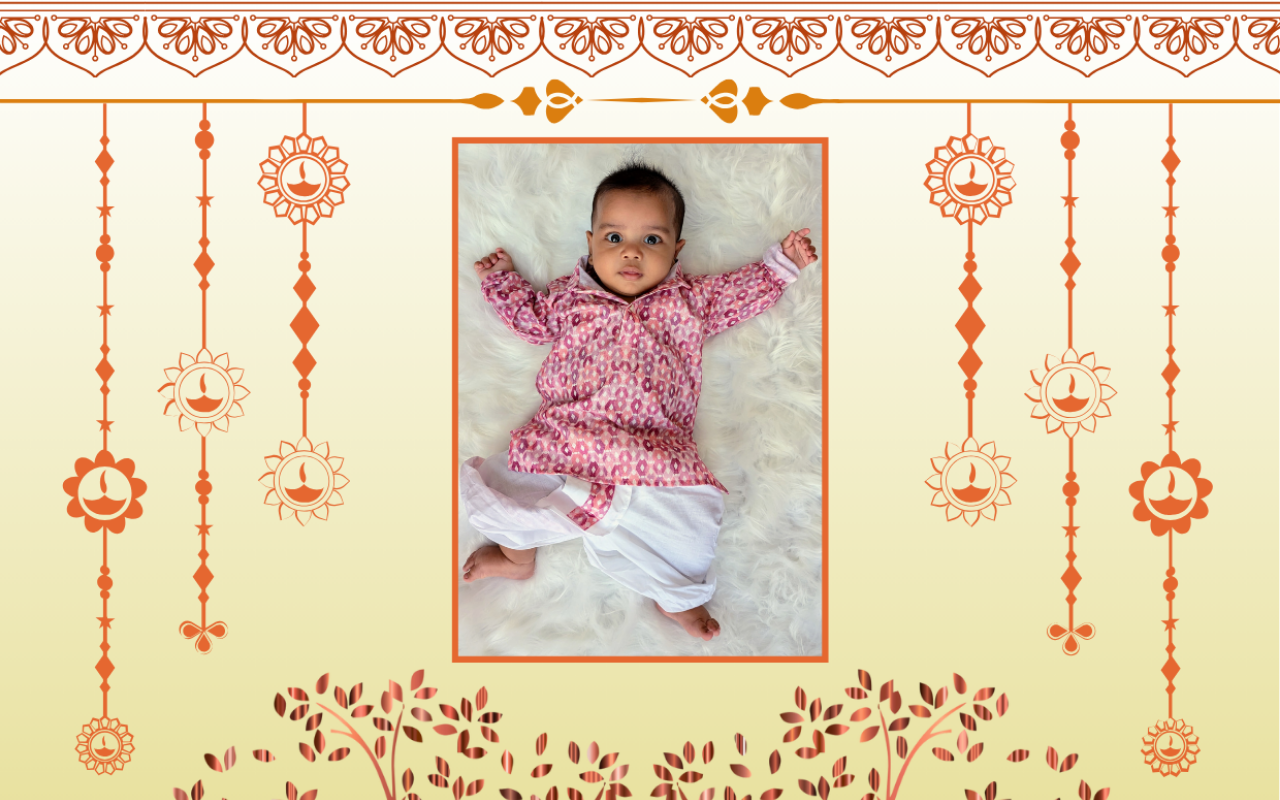
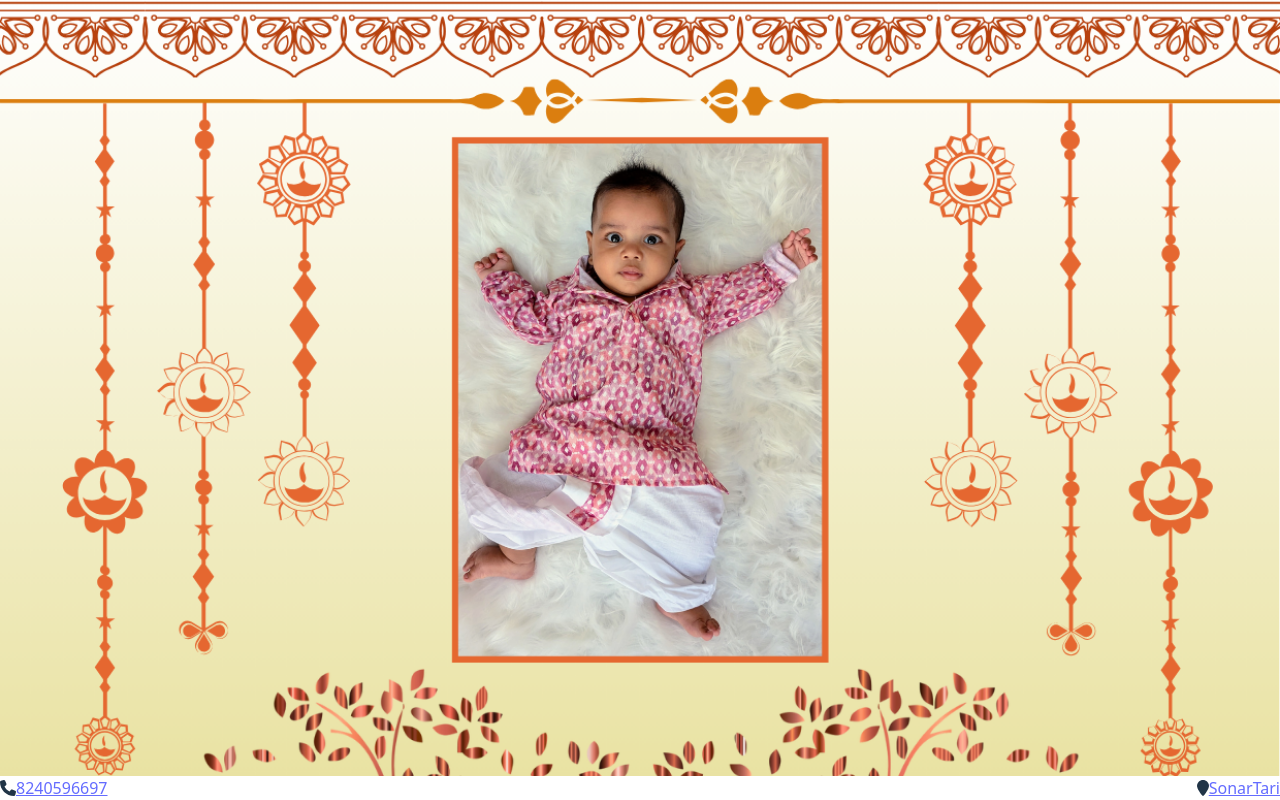
Before and after one commit to saswatac/mobile-photo-scroll, a React (Vite) app: page / in a window 1280 px wide. Built offline with nearby package versions, Linux system fonts and the light colour scheme; grey boxes are pictures that could not be loaded.

Commit message:
add footer

```diff
--- a/package.json
+++ b/package.json
@@ -10,6 +10,8 @@
     "preview": "vite preview"
   },
   "dependencies": {
+    "@fortawesome/free-solid-svg-icons": "^6.7.2",
+    "@fortawesome/react-fontawesome": "^0.2.2",
     "@tailwindcss/postcss": "^4.1.8",
     "framer-motion": "^12.16.0",
     "react": "^19.1.0",
--- a/src/App.tsx
+++ b/src/App.tsx
@@ -1,3 +1,6 @@
+import { FontAwesomeIcon } from '@fortawesome/react-fontawesome';
+import { faLocationPin, faPhone } from '@fortawesome/free-solid-svg-icons';
+
 const photos = [
   {
     src: "photos/photo1.png",
@@ -15,7 +18,8 @@ const photos = [
 
 export default function App() {
   return (
-    <div className="h-screen w-screen overflow-y-scroll snap-y snap-mandatory">
+    <div className="h-screen w-screen flex flex-col">
+      <div className="flex-1 overflow-y-scroll snap-y snap-mandatory">
         {photos.map((photo, idx) => (
           <div
             key={idx}
@@ -37,5 +41,25 @@ export default function App() {
           </div>
         ))}
       </div>
+      {/* Footer */}
+      <footer className="w-full bg-gray-900 text-white py-4 px-6 flex flex-row items-center justify-between">
+        <span className="flex items-center gap-2">
+          <FontAwesomeIcon icon={faPhone} />
+          <a href="tel:+918240596697" className="underline">8240596697</a>
+        </span>
+        <span className="flex items-center gap-2">
+          <FontAwesomeIcon icon={faLocationPin} className="mr-2" />
+          <a
+            href="https://maps.app.goo.gl/PQYx8eLcVFYWyeBz6"
+            target="_blank"
+            rel="noopener noreferrer"
+            className="underline"
+            aria-label="View Location"
+          >
+            SonarTari
+          </a>
+        </span>
+      </footer>
+    </div>
   );
 }
```
Also changed, not shown: 1 other file (tests, documents, lock files or other folders). Lines whose indentation alone changed are shown as unchanged.
